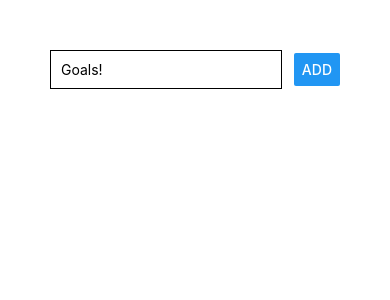
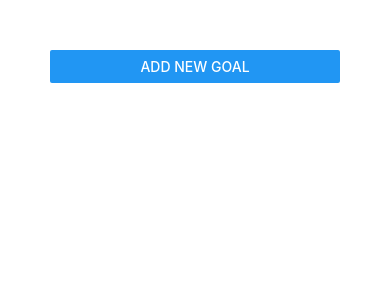
Before and after one commit to rm-jordan/rn-goals, a React Native app: screen / in a window 390 px wide. Shown: the top 300 px of the page. Built offline with nearby package versions, Linux system fonts and the light colour scheme.

Commit message:
added modal, implemented slide animation on button press

```diff
--- a/App.js
+++ b/App.js
@@ -1,13 +1,5 @@
 import { useState } from "react";
-import {
-  StyleSheet,
-  Text,
-  View,
-  TextInput,
-  Button,
-  ScrollView,
-  FlatList,
-} from "react-native";
+import { StyleSheet, View, Button, FlatList } from "react-native";
 import GoalInput from "./components/GoalInput";
 
 import GoalItem from "./components/GoalItem";
@@ -15,6 +7,8 @@
 export default function App() {
   //goalList is the array of goals to be displayed
   const [goalList, setGoalList] = useState([]);
+
+  const [addMode, setAddMode] = useState(false);
 
   const addGoalHandler = (goalName) => {
     // console.log(goal); < -- works
@@ -33,7 +27,8 @@
 
   return (
     <View style={styles.screen}>
-      <GoalInput onAddGoal={addGoalHandler} />
+      <Button title="Add New Goal" onPress={() => setAddMode(true)} />
+      <GoalInput visible={addMode} onAddGoal={addGoalHandler} />
       <FlatList
         keyExtractor={(item, index) => item.id}
         data={goalList}
--- a/components/GoalInput.js
+++ b/components/GoalInput.js
@@ -1,6 +1,6 @@
 import React, { useState } from "react";
 
-import { View, TextInput, Button, StyleSheet } from "react-native";
+import { View, TextInput, Button, StyleSheet, Modal } from "react-native";
 
 const GoalInput = (props) => {
   const [goal, setGoal] = useState("");
@@ -10,6 +10,7 @@
   };
 
   return (
+    <Modal visible={props.visible} animationType="slide">
       <View style={styles.inputContainer}>
         <TextInput
           placeholder="Goals!"
@@ -20,6 +21,7 @@
         />
         <Button title="ADD" onPress={props.onAddGoal.bind(this, goal)} />
       </View>
+    </Modal>
   );
 };
 
```
Lines whose indentation alone changed are shown as unchanged.
